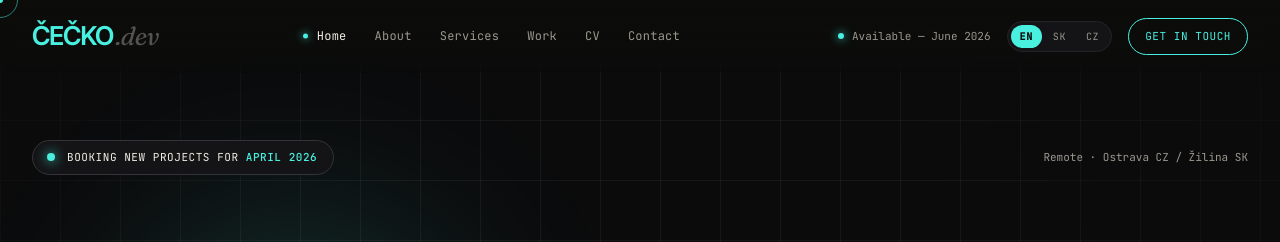
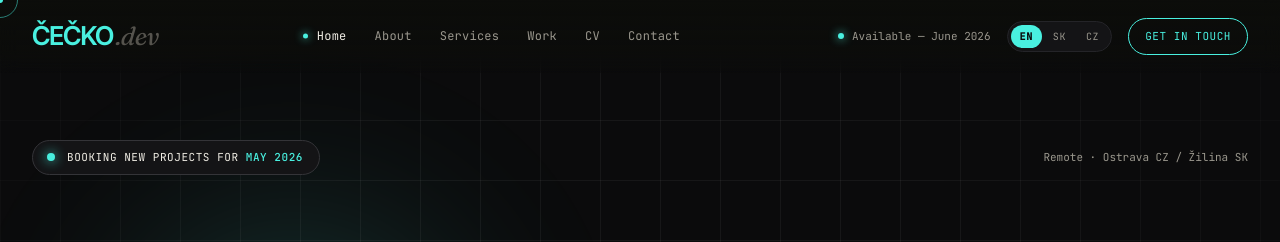
Before and after one commit to michal-cecko/cecko-web, a Next.js app: page /en in a window 1280 px wide. Shown: the top 242 px of the page. Built offline with nearby package versions, Linux system fonts and the light colour scheme.

Commit message:
Update service descriptions and includes, add localized marquee content, and refactor `Marquee` component for internationalization.

```diff
--- a/app/components/sections/Hero.tsx
+++ b/app/components/sections/Hero.tsx
@@ -11,13 +11,15 @@ function localizedHref(locale: Locale, path: string): string {
 
 const INTL_LOCALES: Record<Locale, string> = { en: 'en-US', sk: 'sk-SK', cs: 'cs-CZ' };
 
-function currentMonthLabel(locale: Locale): string {
-  const formatted = new Intl.DateTimeFormat(INTL_LOCALES[locale], { month: 'long', year: 'numeric' }).format(new Date());
+function nextMonthLabel(locale: Locale): string {
+  const now = new Date();
+  const next = new Date(now.getFullYear(), now.getMonth() + 1, 1);
+  const formatted = new Intl.DateTimeFormat(INTL_LOCALES[locale], { month: 'long', year: 'numeric' }).format(next);
   return formatted.charAt(0).toUpperCase() + formatted.slice(1);
 }
 
 export default function Hero({ locale, t }: { locale: Locale; t: Dict }) {
-  const availabilityMonth = currentMonthLabel(locale);
+  const availabilityMonth = nextMonthLabel(locale);
   return (
     <section className="hero" data-screen-label="01 Hero">
       <div className="hero-grid-bg" />
```
